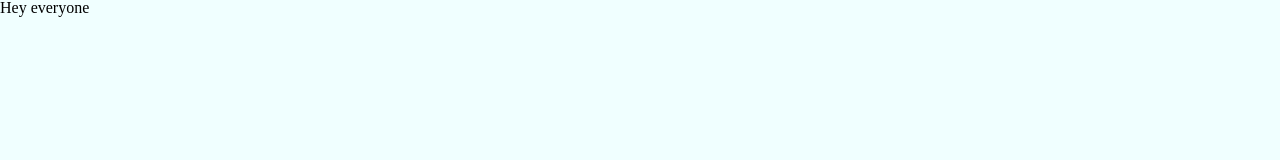
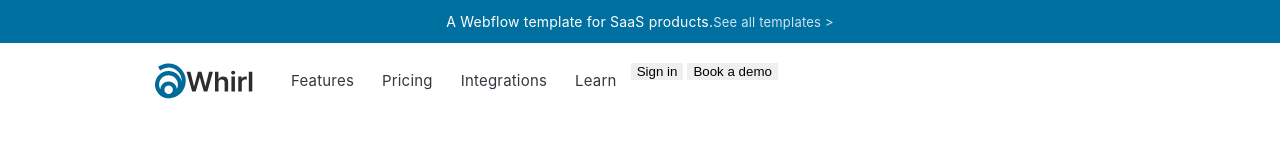
Before and after one commit to ksalpern/Whirl, a plain HTML site: page index.html in a window 1280 px wide. Drawn offline with Linux system fonts and the light colour scheme.

Commit message:
update header

```diff
--- a/index.html
+++ b/index.html
@@ -9,6 +9,27 @@
     <title>Whirl</title>
 </head>
 <body>
-    Hey everyone
+  <header class="header">
+    <div class="header__top">
+        <p>A Webflow template for SaaS products. </p>
+        <p class="seeAll"> See all templates ></p>
+    </div>
+    <div class="header__down">
+        <div class="logo">
+            <img src="./img/logo.svg" alt="logo">
+            <img src="./img/name.svg" alt="name">
+        </div>
+        <div class="menu">
+            <a href="#">Features</a>
+            <a href="#">Pricing</a>
+            <a href="#">Integrations</a>
+            <a href="#">Learn</a>
+        </div>
+        <div class="sign">
+            <button>Sign in</button>
+            <button class="book">Book a demo</button>
+        </div>
+    </div>
+  </header>
 </body>
 </html>
--- a/scss/style.scss
+++ b/scss/style.scss
@@ -1,3 +1,70 @@
-body{
-    background-color: azure;
+$blueBg : #0070A0;
+$lightBlueBG : #DEF2F7;
+$yellowBG : #FAEA73;
+$lightBlueBG2: #CCEFF6;
+$pinkBG: #F7CEDC;
+$mainBG: #F5F5F5;
+$secondBG: #F7F9FA;
+$thirdBG: #E6F7FF;
+
+.header {
+    .header__top {
+        background-color: $blueBg;
+        display: flex;
+        justify-content: center;
+        align-items: center;
+        height: 43px;
+        p {
+            font-family: 'Inter';
+            font-style: normal;
+            font-weight: 400;
+            font-size: 14px;
+            line-height: 20px;
+            /* identical to box height, or 140% */
+            text-align: center;
+            letter-spacing: 0.2px;
+            color: #FFFFFF;
+        }
+
+        .seeAll {
+            font-family: 'Inter';
+            font-style: normal;
+            font-weight: 400;
+            font-size: 13px;
+            line-height: 18px;
+            /* identical to box height, or 140% */
+            text-align: center;
+            letter-spacing: 0.2px;
+            color: #CCE5F3;
+
+        }
+    }
+    .header__down{
+        display: flex;
+        padding: 20px 159px 20px 155px;
+
+        .logo{
+            display: flex;
+            justify-content: center;
+            align-items: center;
+            margin-right: 24px;
+        }
+        .menu{
+            display: flex;
+            justify-content: center;
+            align-items: center;
+           a{
+            font-family: 'Inter';
+            font-style: normal;
+            font-weight: 400;
+            font-size: 15px;
+            line-height: 24px;
+            /* identical to box height, or 160% */
+            letter-spacing: 0.2px;
+            color: #33383F;
+            margin-left: 14px;
+            margin-right: 14px;
+           }
+        }
+    }
 }
```
Also changed, not shown: css/style.css, img/name.svg (added), 1 other file.
